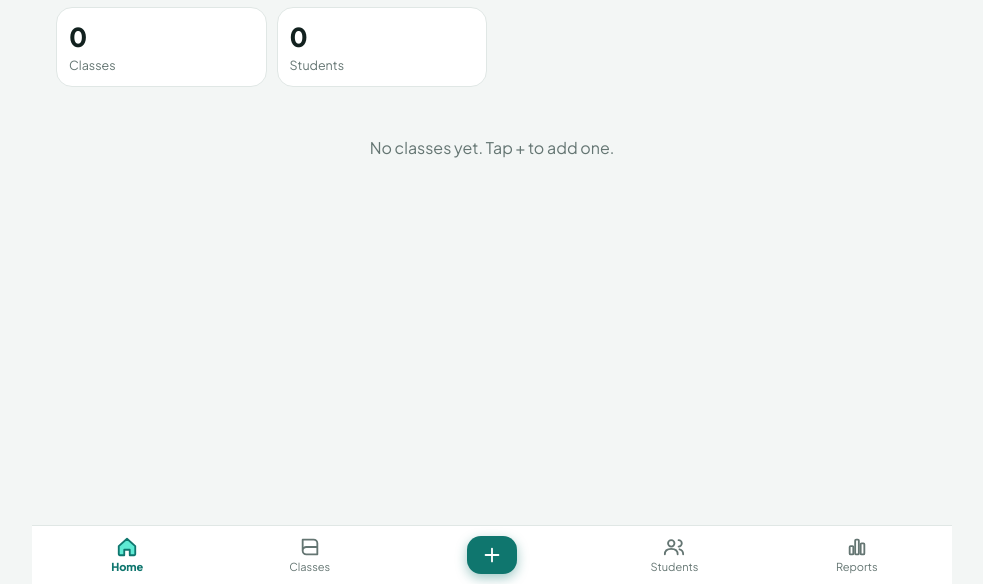
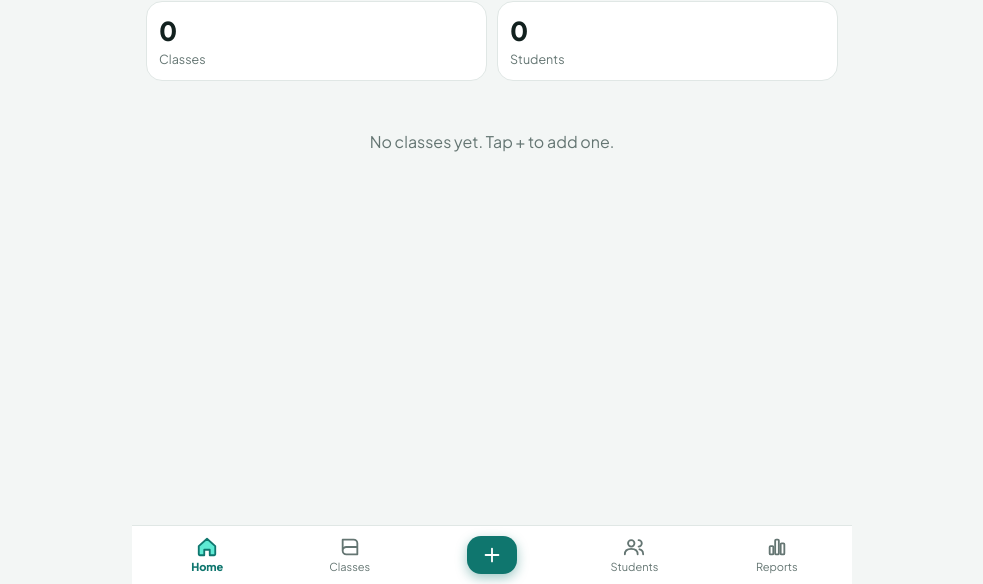
Before and after one commit to hmhassana3/student-hazri, a plain HTML site: page index.html in a window 1280 px wide. Shown: the part 216-800 px from the top of the page, without its empty margins (148-1131 px from the left). Drawn offline with Linux system fonts and the light colour scheme.

Commit message:
Disable responsive rules completely so laptop no longer breaks

```diff
--- a/responsive.css
+++ b/responsive.css
@@ -1,21 +1 @@
-/* Phone = original */
-
-/* Laptop - safer wider layout, keep bottom nav for stability */
-@media (min-width: 900px) {
-  body {
-    max-width: 920px !important;
-  }
-  main {
-    padding: 20px 24px 110px !important;
-  }
-  .grid {
-    grid-template-columns: repeat(4, 1fr) !important;
-  }
-  #md > div {
-    max-width: 480px !important;
-    border-radius: 18px !important;
-  }
-  nav {
-    max-width: 920px !important;
-  }
-}
+/* Responsive rules temporarily disabled to keep site stable on all screens */
```
